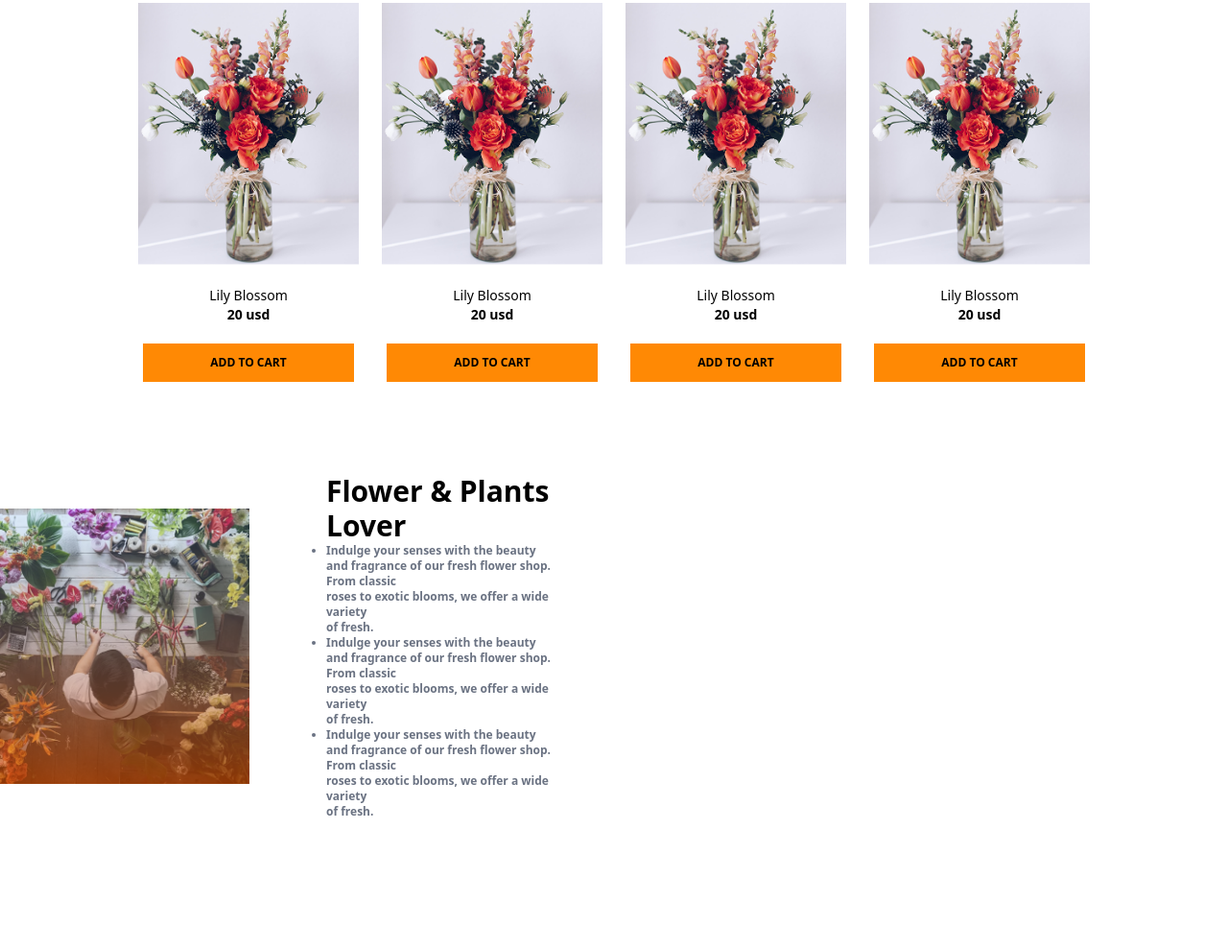
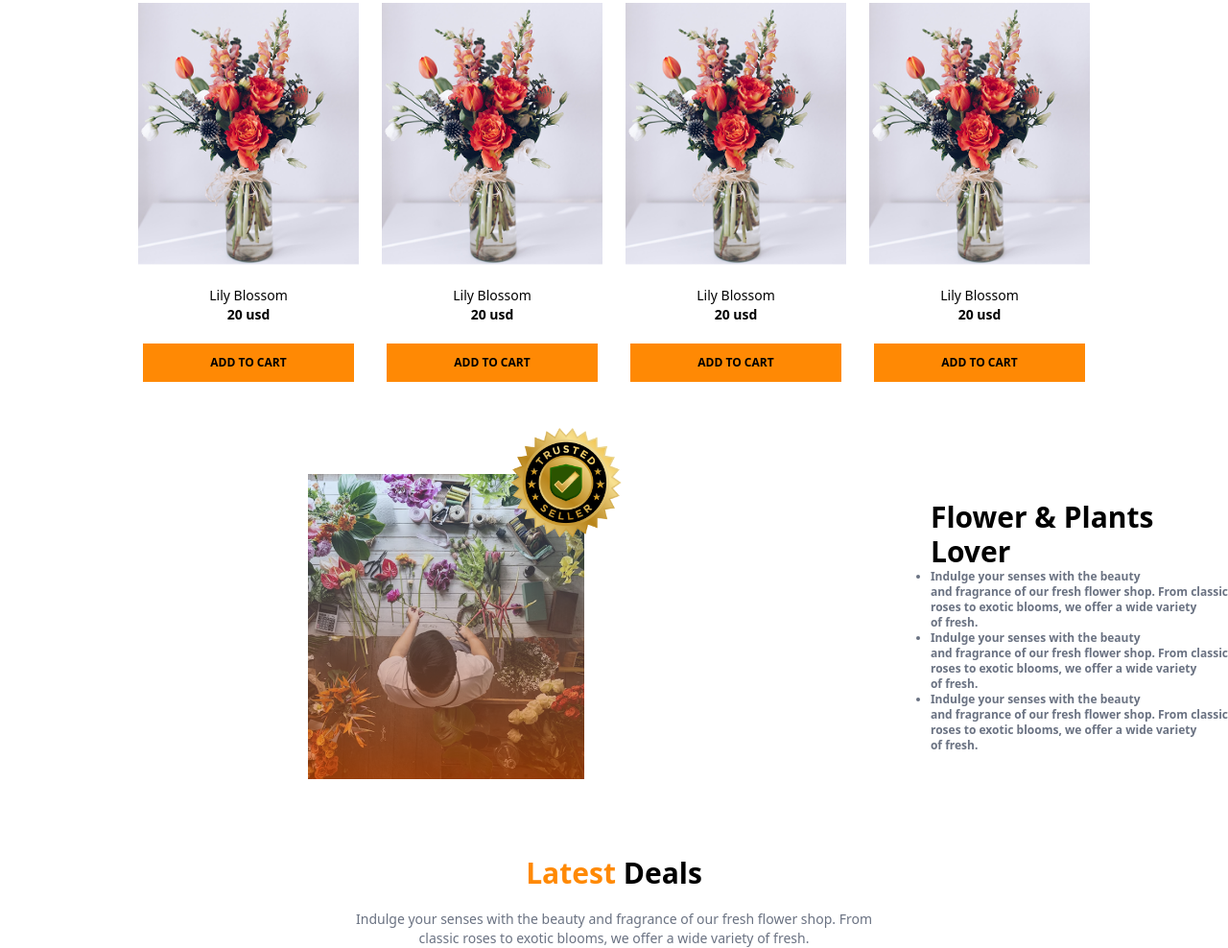
Before and after one commit to Alaminislamtuhin/correction-my-2nd-assignment, a plain HTML site: page index.html in a window 1280 px wide. Shown: the part 1147-2135 px from the top of the page at 96% size. Before the commit the page ends 2001 px from the top, so only its background shows below. Drawn offline with nearby package versions, Linux system fonts and the light colour scheme.

Commit message:
added the under the main section heading and pragraph and responsive file

```diff
--- a/index.html
+++ b/index.html
@@ -88,12 +88,12 @@
                 </div>
 
         </section>
-        <section class="flex mx-auto items-center justify-center mt-20 gap-x-20 grid grid-cols-1 sm:grid-cols-2 md:grid-cols-4">
+        <section class="md:flex mx-auto items-center justify-center mt-20 gap-x-10 grid grid-cols-1 sm:grid-cols-2 md:grid-cols-4">
             <div class=" md:max-w-2xs block mx-auto">
                 <img class="" src="assets/flower-store.png" alt="">
             </div>
-            <div class=" hidden md:max-w-40 absolute -mt-75  -ml-25 sm:hidden">
-                <img src="assets/trusted-badge.png" alt="">
+            <div class="max-w-40 absolute -mt-75  -ml-25 ">
+                <img class="invisible md:visible" src="assets/trusted-badge.png" alt="">
             </div>
             <div>
                 <h3 class="font-bold text-3xl">Flower & Plants <br> Lover</h3>
@@ -110,6 +110,13 @@
                 </ul>
             </div>
         </section>
+        <section>
+            <div class="text-center mt-20">
+                <h4 class="font-bold text-3xl mb-5"> <span class="text-orange-400">Latest</span>  Deals</h4>
+                <p class="font-normalv text-sm text-gray-500">Indulge your senses with the beauty and fragrance of our fresh flower shop. From <br>
+                     classic roses to exotic blooms, we offer a wide variety of fresh.</p>
+            </div>
+        </section>
     </main>
 
 </body>
```
